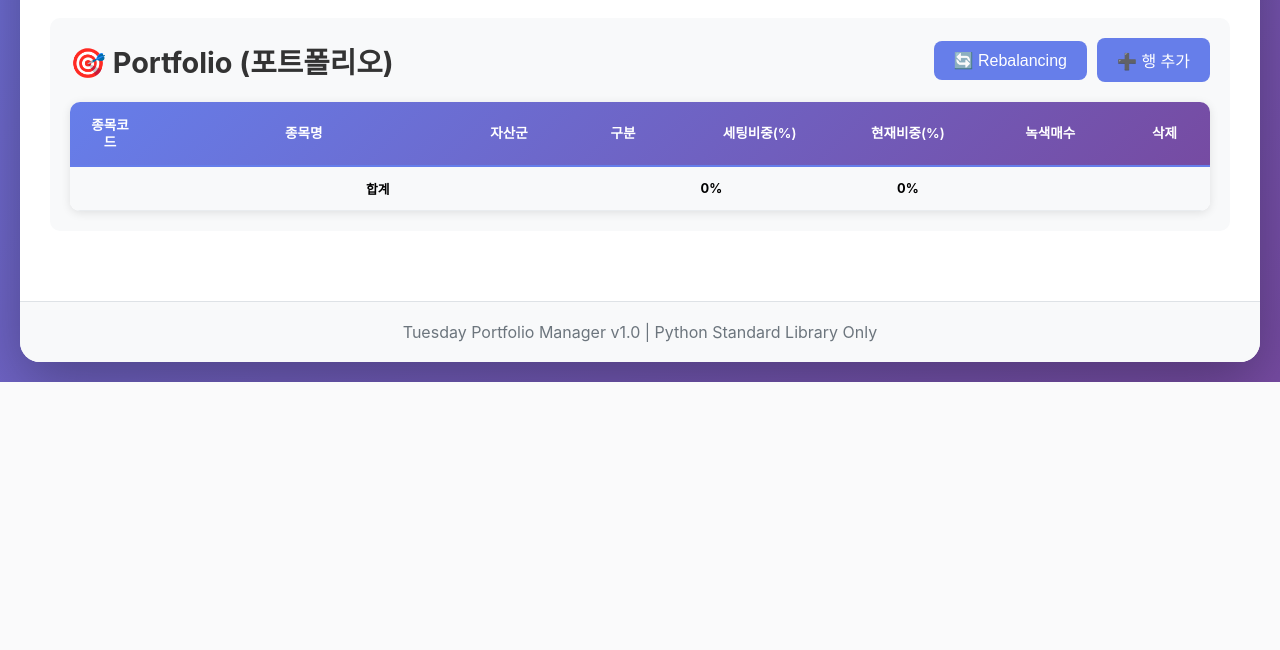
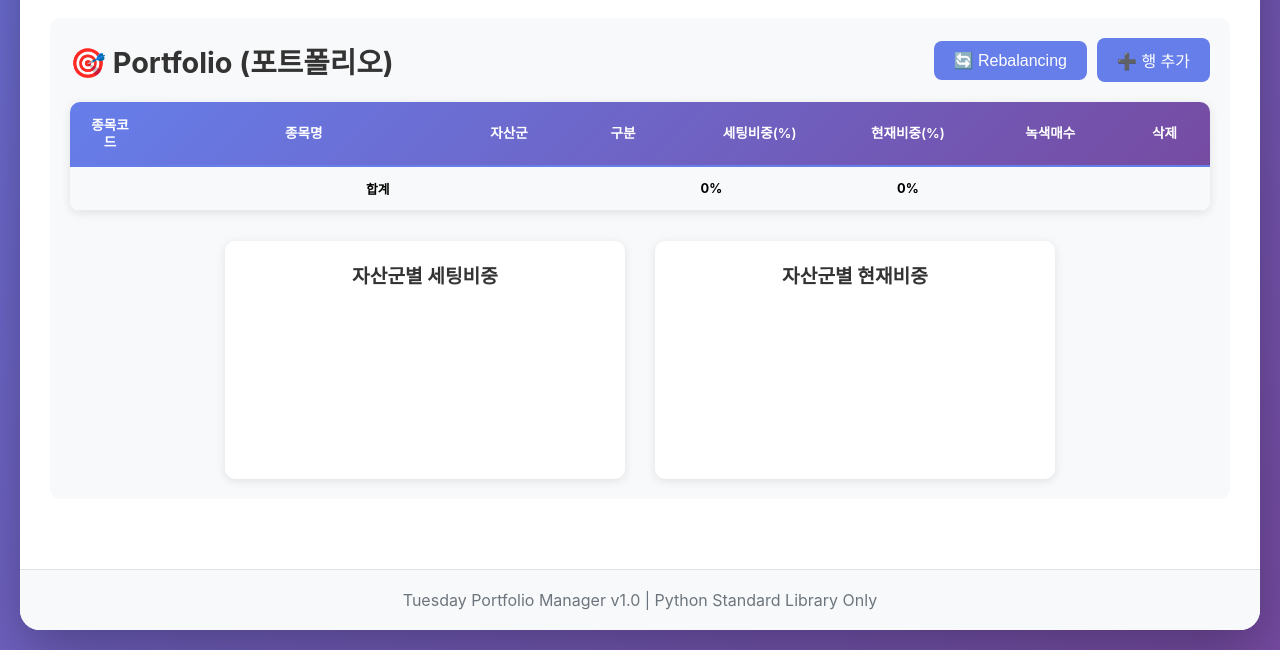
Before and after one commit to woonjounglee-cloud/Tuesday, a Python web app: template templates/index.html in a window 1280 px wide. Shown: the part 1026-1676 px from the top of the page. Before the commit the page ends 1408 px from the top, so only its background shows below. Run offline with Jinja, Linux system fonts and the light colour scheme; the template is opened without the code that fills it, so the values that code supplies are empty; a map, chart or similar area stays blank.

Commit message:
Add asset class pie charts to Portfolio section
- Add two pie charts below Portfolio table showing setting and current weights by asset class
- Aggregate portfolio data by asset class (자산군)
- Display setting weight (세팅비중) and current weight (현재비중) in separate charts
- Auto-update charts when portfolio table changes
- Add color-coded legend for each asset class
- Show percentage labels on pie slices

```diff
--- a/static/app.js
+++ b/static/app.js
@@ -16,6 +16,7 @@ document.addEventListener('DOMContentLoaded', () => {
     loadDBFiles();
     loadData();
     drawBalanceChart();
+    drawPortfolioCharts();
 });
 
 // 탭 초기화
@@ -450,6 +451,9 @@ function renderPortfolioTable() {
     if (totalCurrentEl) {
         totalCurrentEl.textContent = totalCurrent.toFixed(1) + '%';
     }
+
+    // 차트 업데이트
+    drawPortfolioCharts();
 }
 
 // ROI 데이터 업데이트
@@ -717,6 +721,156 @@ function formatNumber(num) {
     }).format(num);
 }
 
+// 자산군별 데이터 집계
+function aggregateByAssetClass() {
+    const assetGroups = {};
+
+    data.portfolio.forEach(row => {
+        const assetClass = row['자산군'] || '미분류';
+        const settingRatio = parseFloat(row['세팅비중'] || 0);
+        const currentRatio = parseFloat(row['현재비중'] || 0);
+
+        if (!assetGroups[assetClass]) {
+            assetGroups[assetClass] = {
+                setting: 0,
+                current: 0
+            };
+        }
+
+        assetGroups[assetClass].setting += settingRatio;
+        assetGroups[assetClass].current += currentRatio;
+    });
+
+    return assetGroups;
+}
+
+// 포트폴리오 원형 차트 그리기
+function drawPortfolioCharts() {
+    const settingCanvas = document.getElementById('setting-pie-chart');
+    const currentCanvas = document.getElementById('current-pie-chart');
+
+    if (!settingCanvas || !currentCanvas) return;
+
+    const assetGroups = aggregateByAssetClass();
+    const assetClasses = Object.keys(assetGroups);
+
+    if (assetClasses.length === 0) return;
+
+    // 색상 팔레트
+    const colors = [
+        '#667eea', '#764ba2', '#f093fb', '#4facfe',
+        '#43e97b', '#fa709a', '#fee140', '#30cfd0',
+        '#a8edea', '#fed6e3', '#c471f5', '#12c2e9'
+    ];
+
+    // 세팅비중 차트
+    drawPieChart(
+        settingCanvas,
+        assetClasses.map(name => ({ name, value: assetGroups[name].setting })),
+        colors,
+        '세팅비중'
+    );
+
+    // 현재비중 차트
+    drawPieChart(
+        currentCanvas,
+        assetClasses.map(name => ({ name, value: assetGroups[name].current })),
+        colors,
+        '현재비중'
+    );
+}
+
+// 원형 차트 그리기 함수
+function drawPieChart(canvas, dataArray, colors, title) {
+    const ctx = canvas.getContext('2d');
+    const width = 350;
+    const height = 350;
+    canvas.width = width;
+    canvas.height = height;
+
+    // 캔버스 클리어
+    ctx.clearRect(0, 0, width, height);
+
+    // 데이터 필터링 (0이 아닌 값만)
+    const filteredData = dataArray.filter(item => item.value > 0);
+
+    if (filteredData.length === 0) {
+        ctx.font = '16px Arial';
+        ctx.fillStyle = '#999';
+        ctx.textAlign = 'center';
+        ctx.fillText('데이터가 없습니다', width / 2, height / 2);
+        return;
+    }
+
+    // 전체 합계
+    const total = filteredData.reduce((sum, item) => sum + item.value, 0);
+
+    // 차트 중심과 반지름
+    const centerX = width / 2;
+    const centerY = height / 2 - 20;
+    const radius = Math.min(width, height) / 2 - 60;
+
+    // 파이 그리기
+    let currentAngle = -Math.PI / 2; // 12시 방향부터 시작
+
+    filteredData.forEach((item, index) => {
+        const sliceAngle = (item.value / total) * 2 * Math.PI;
+        const endAngle = currentAngle + sliceAngle;
+
+        // 파이 조각 그리기
+        ctx.beginPath();
+        ctx.fillStyle = colors[index % colors.length];
+        ctx.moveTo(centerX, centerY);
+        ctx.arc(centerX, centerY, radius, currentAngle, endAngle);
+        ctx.closePath();
+        ctx.fill();
+
+        // 테두리
+        ctx.strokeStyle = 'white';
+        ctx.lineWidth = 2;
+        ctx.stroke();
+
+        // 퍼센트 라벨 (중앙)
+        const middleAngle = currentAngle + sliceAngle / 2;
+        const labelRadius = radius * 0.7;
+        const labelX = centerX + labelRadius * Math.cos(middleAngle);
+        const labelY = centerY + labelRadius * Math.sin(middleAngle);
+
+        ctx.font = 'bold 14px Arial';
+        ctx.fillStyle = 'white';
+        ctx.textAlign = 'center';
+        ctx.textBaseline = 'middle';
+        ctx.shadowColor = 'rgba(0, 0, 0, 0.5)';
+        ctx.shadowBlur = 4;
+        ctx.fillText(item.value.toFixed(1) + '%', labelX, labelY);
+        ctx.shadowBlur = 0;
+
+        currentAngle = endAngle;
+    });
+
+    // 범례 그리기
+    const legendY = height - 40;
+    const legendItemWidth = width / Math.min(filteredData.length, 3);
+    const legendRows = Math.ceil(filteredData.length / 3);
+
+    filteredData.forEach((item, index) => {
+        const row = Math.floor(index / 3);
+        const col = index % 3;
+        const x = col * legendItemWidth + 20;
+        const y = legendY + row * 25;
+
+        // 색상 박스
+        ctx.fillStyle = colors[index % colors.length];
+        ctx.fillRect(x, y - 8, 15, 15);
+
+        // 텍스트
+        ctx.font = '12px Arial';
+        ctx.fillStyle = '#333';
+        ctx.textAlign = 'left';
+        ctx.fillText(item.name, x + 20, y);
+    });
+}
+
 // 알림 표시
 function showNotification(message, type) {
     alert(message);
--- a/static/style.css
+++ b/static/style.css
@@ -176,6 +176,34 @@ header p {
     display: flex;
     align-items: center;
     justify-content: center;
+}
+
+.portfolio-charts-container {
+    display: flex;
+    gap: 30px;
+    margin-top: 30px;
+    justify-content: center;
+}
+
+.chart-box {
+    flex: 1;
+    max-width: 400px;
+    background: white;
+    border-radius: 10px;
+    padding: 20px;
+    box-shadow: 0 2px 10px rgba(0,0,0,0.1);
+}
+
+.chart-box h3 {
+    text-align: center;
+    color: #333;
+    font-size: 1.2rem;
+    margin-bottom: 20px;
+}
+
+.chart-box canvas {
+    display: block;
+    margin: 0 auto;
 }
 
 
--- a/templates/index.html
+++ b/templates/index.html
@@ -160,6 +160,18 @@
                         </tfoot>
                     </table>
                 </div>
+
+                <!-- Portfolio Charts Section -->
+                <div class="portfolio-charts-container">
+                    <div class="chart-box">
+                        <h3>자산군별 세팅비중</h3>
+                        <canvas id="setting-pie-chart"></canvas>
+                    </div>
+                    <div class="chart-box">
+                        <h3>자산군별 현재비중</h3>
+                        <canvas id="current-pie-chart"></canvas>
+                    </div>
+                </div>
             </div>
         </div>
 
```
